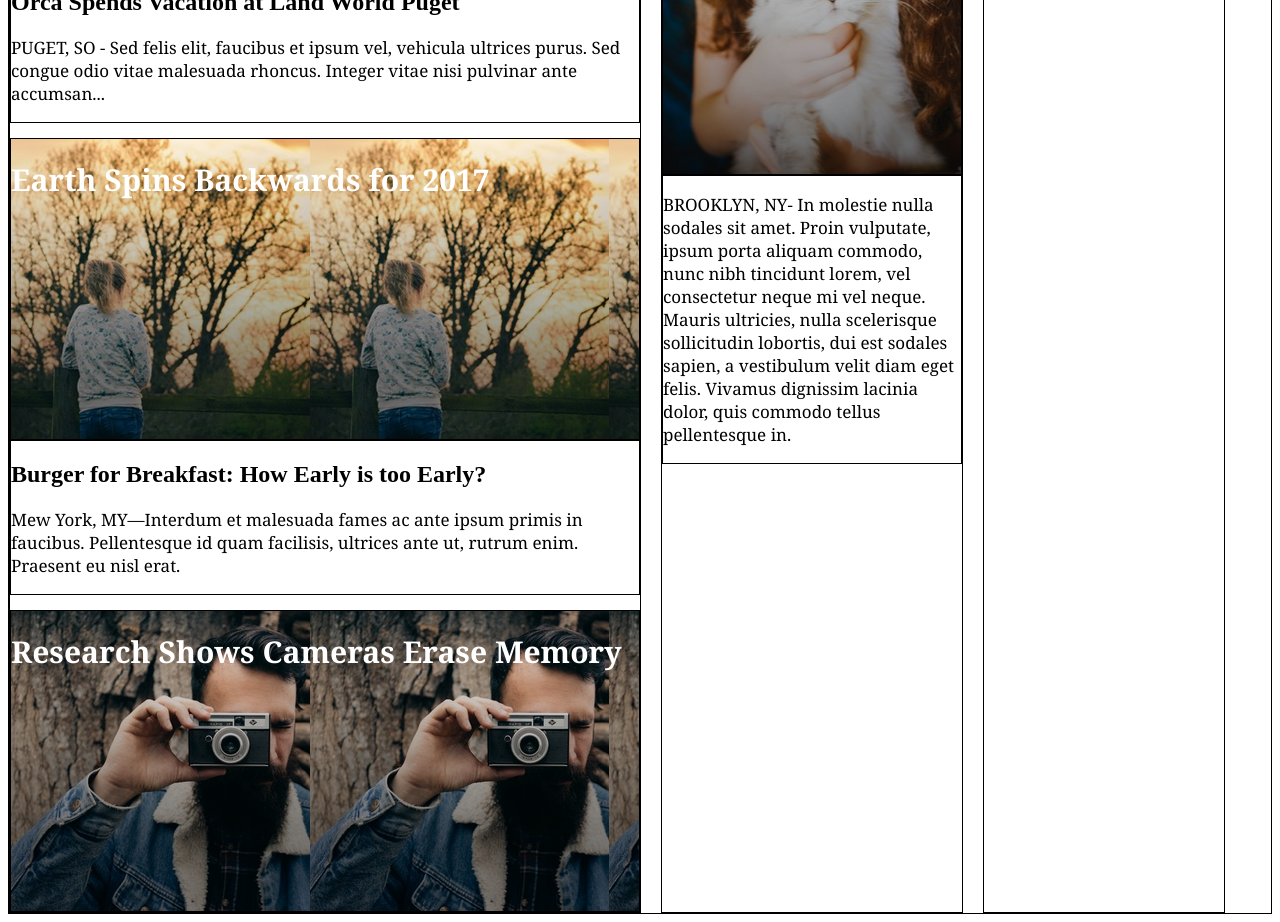
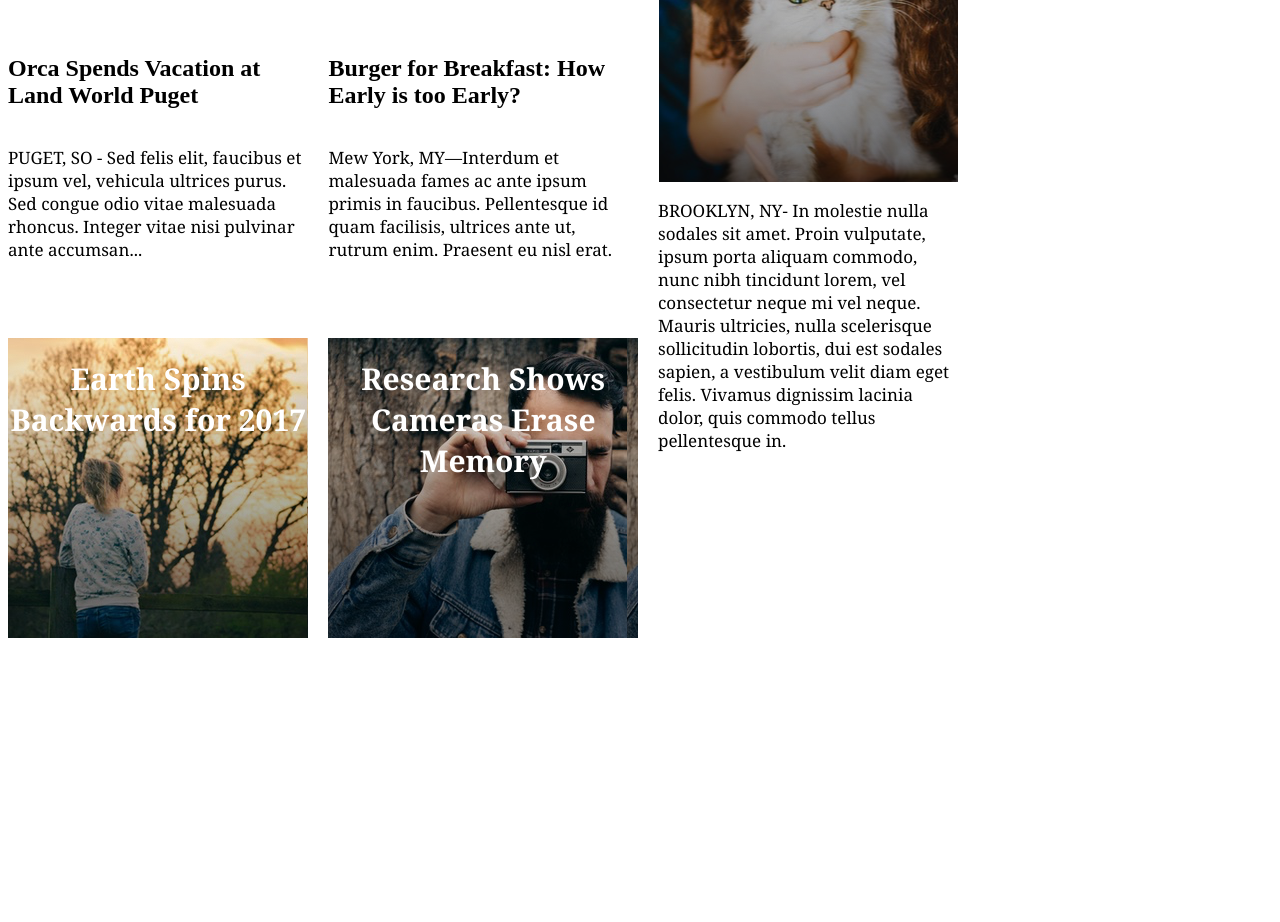
Before and after one commit to Katja-B/MyTImes, a plain HTML site: page index.html in a window 1280 px wide. Shown: the part 720-1642 px from the top of the page. After the commit the page ends 1358 px from the top, so only its background shows below. Drawn offline with Linux system fonts and the light colour scheme.

Commit message:
Finished step 5

```diff
--- a/index.html
+++ b/index.html
@@ -12,6 +12,7 @@
             <img src="resources/images/img-myt-logo.jpeg" >
             <span id="mytimes">My Times</span>
         </div>
+        <div id="navigation">
             <nav>
                 <ul>
                     <li>
@@ -28,6 +29,7 @@
                     </li>
                 </ul>
             </nav>
+        </div>
     </header>
 
     <main>
@@ -38,6 +40,8 @@
             <div id="monument" class="lartricle">
             	<p>MONUMENT VALLEY, AZ - Lorem ipsum dolor sit amet, consectetur adipiscing elit. Pellentesque nec nisl at augue dapibus dignissim. Nunc condimentum rutrum metus, ac eleifend lacus viverra nec. Proin ultrices egestas diam sed mollis. Nulla sapien massa, dictum vitae est et, pellentesque rutrum risus. Nunc volutpat, metus ac rutrum tempus, orci nisi porttitor dolor, sit amet luctus metus est ut mauris. Quisque vulputate nisl vitae massa rhoncus, at sagittis elit accumsan. Etiam tempus, lorem quis blandit imperdiet, enim dui lobortis tortor, sit amet lobortis arcu ex id odio. Nam fermentum nulla et eros bibendum, sed ullamcorper massa scelerisque. Vestibulum aliquet placerat leo a hendrerit. Nulla non sagittis neque. Nullam sit amet fringilla massa.</p>
             </div>
+            <div id="containerlarger">
+                <div id="container1">
                     <div id="orca" class="lartricle">
                         <h2>Orca Spends Vacation at Land World Puget</h2>
                         <p>PUGET, SO - Sed felis elit, faucibus et ipsum vel, vehicula ultrices purus. Sed congue odio vitae malesuada rhoncus. Integer vitae nisi pulvinar ante accumsan...</p>
@@ -45,6 +49,8 @@
                     <div id="earth" class="lartricle">
                         <h1>Earth Spins Backwards for 2017</h1>
                     </div>
+                </div>
+                <div id="container2">
                     <div id="burger" class="lartricle">
                         <h2>Burger for Breakfast: How Early is too Early?</h2>
                         <p>Mew York, MY—Interdum et malesuada fames ac ante ipsum primis in faucibus. Pellentesque id quam facilisis, ultrices ante ut, rutrum enim. Praesent eu nisl erat.</p>
@@ -53,6 +59,9 @@
                         <h1>Research Shows Cameras Erase Memory</h1>
                     </div>
                 </div>
+        	</div>
+        </div>
+
         <div class="column medium">
         	<div id="fbi" class="martricle">
             	<h2>FBI Finds Action Star Guilty of False Advertising</h2>
--- a/resources/css/style.css
+++ b/resources/css/style.css
@@ -3,13 +3,20 @@
 
 header {
 	display: flex;
-	margin: 5px 30px;
+	padding: 5px 30px;
 	font-family: Verdana;
   	font-size: 14px;
   	font-weight: bold;
   	color: MediumAquamarine;
-	justify-content:space-between;
+	justify-content: space-between;
 	align-items:center;
+	position:fixed;
+	border-bottom: 1px solid black;
+	background-color: white;
+	width: 100%;
+	margin-right: 40px;
+	top: 0;
+	z-index: 1;
 	}
 
 #logo {
@@ -20,6 +27,10 @@ header {
 
 #mytimes {
 	margin: 10px;
+	}
+
+#navigation {
+	padding-right: 70px;
 	}
 
 nav li {
@@ -34,7 +45,8 @@ nav a:link {
 
 main {
 	display: flex;
-	border: 1px solid black;
+	position: relative;
+	top: 80px;
 	}
 
 .column {
@@ -48,9 +60,6 @@ main {
 	width: 630px;
 	}
 
-div {
-	border: 1px solid black;
-	}
 
 .column.medium {
   display: flex;
@@ -71,6 +80,7 @@ div {
 	}
 
 p {
+	display: flex;
 	font-family: Georgia;
 	font-size: 17px;
 	color: black;
@@ -105,9 +115,14 @@ h1 {
 	background-repeat: no-repeat;
 	}
 
+#monument {
+	display:flex;
+	margin-bottom: 30px;
+	}
+
 #earth {
 	display: flex;
-	margin-top: 15px;
+	margin-top: 30px;
 	background-image:url(../images/img-story-2.png);
 	background-size: full;
 	height: 300px;
@@ -115,7 +130,7 @@ h1 {
 
 #research {
 	display: flex;
-	margin-top: 15px;
+	margin-top: 30px;
 	background-image:url(../images/img-story-3.png);
 	background-size: full;
 	height: 300px;
@@ -130,3 +145,36 @@ h1 {
 	height: 300px;
 	background-repeat: no-repeat;
 	}
+
+.lartricle {
+	display: flex;
+	}
+
+#orca {
+	flex-direction: column;
+	margin-top: 30px;
+	margin-bottom: 30px;
+	}
+
+#burger {
+	flex-direction: column;
+	margin-top: 30px;
+	margin-bottom: 30px;
+	}
+
+#containerlarger {
+	display:flex;
+	flex-direction:row;
+	}
+
+#container1 {
+	display:flex;
+	flex-direction: column;
+	margin-right: 10px;
+	}
+
+#container2 {
+	display:flex;
+	flex-direction: column;
+	margin-left: 10px;
+	}
```
Lines whose indentation alone changed are shown as unchanged.
